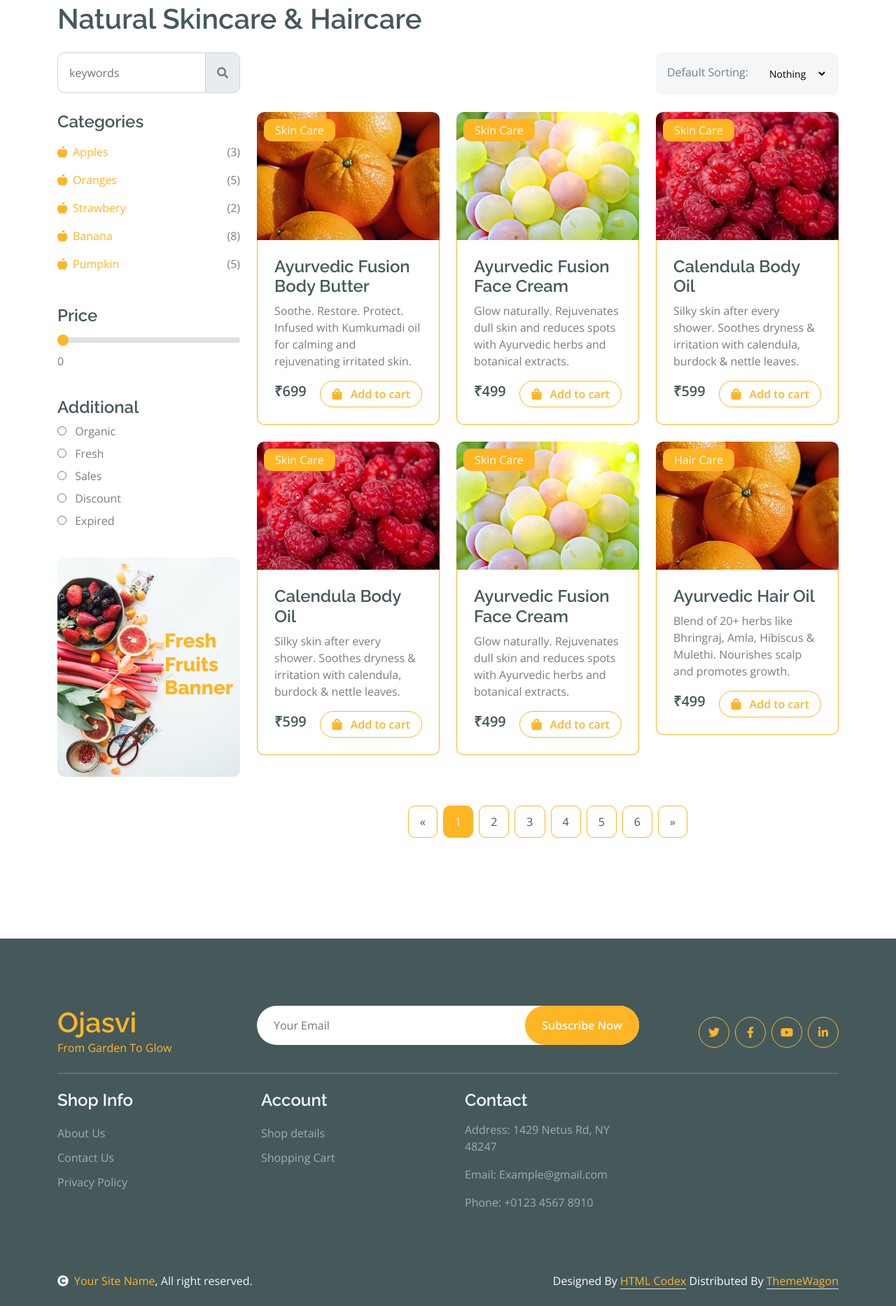
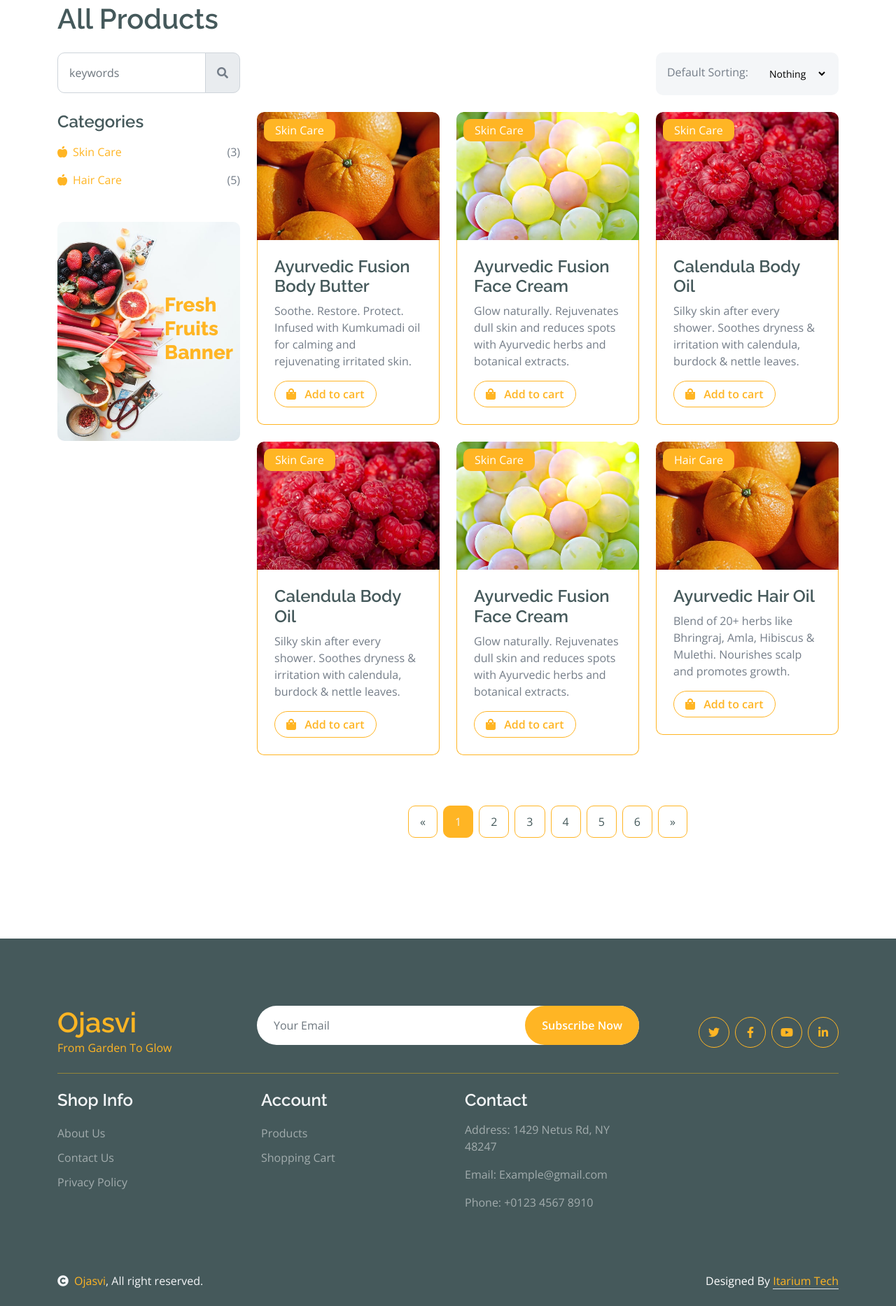
Before and after one commit to Rajdoot22/ojasvi, a plain HTML site: page shop.html in a window 1280 px wide. Shown: the part 344-2210 px from the top of the page at 70% size. Drawn offline with nearby package versions, Linux system fonts and the light colour scheme.

Commit message:
new changes

```diff
--- a/css/style.css
+++ b/css/style.css
@@ -311,7 +311,7 @@
 }
 
 .fruite .fruite-item {
-    height: 100%;
+    height: auto;
     transition: 0.5s;
 }
 .fruite .fruite-item:hover {
--- a/shop.html
+++ b/shop.html
@@ -70,8 +70,8 @@
                 <div class="collapse navbar-collapse bg-white" id="navbarCollapse">
                     <div class="navbar-nav mx-auto">
                         <a href="index.html" class="nav-item nav-link active">Home</a>
-                        <a href="shop.html" class="nav-item nav-link">Shop</a>
                         <a href="shop-detail.html" class="nav-item nav-link">About Us</a>
+                        <a href="shop.html" class="nav-item nav-link">Products</a>
                         <!-- <div class="nav-item dropdown">
                                 <a href="#" class="nav-link dropdown-toggle" data-bs-toggle="dropdown">Pages</a>
                                 <div class="dropdown-menu m-0 bg-secondary rounded-0">
@@ -94,9 +94,14 @@
                                 class="position-absolute bg-secondary rounded-circle d-flex align-items-center justify-content-center text-dark px-1"
                                 style="top: -5px; left: 15px; height: 20px; min-width: 20px;">3</span>
                         </a>
-                        <a href="#" class="my-auto">
+                        <a href="#" class="my-auto" style="color: #ffb524;">
                             <i class="fas fa-user fa-2x"></i>
                         </a>
+                        <style>
+                            a.my-auto:hover {
+                                color: #ffb524 !important;
+                            }
+                        </style>
                     </div>
                 </div>
             </nav>
@@ -141,7 +146,7 @@
     <!-- Fruits Shop Start-->
     <div class="container-fluid fruite py-5">
         <div class="container py-5">
-            <h1 class="mb-4">Natural Skincare & Haircare</h1>
+            <h1 class="mb-4">All Products</h1>
             <div class="row g-4">
                 <div class="col-lg-12">
                     <div class="row g-4">
@@ -176,17 +181,17 @@
                                         <ul class="list-unstyled fruite-categorie">
                                             <li>
                                                 <div class="d-flex justify-content-between fruite-name">
-                                                    <a href="#"><i class="fas fa-apple-alt me-2"></i>Apples</a>
+                                                    <a href="#"><i class="fas fa-apple-alt me-2"></i>Skin Care</a>
                                                     <span>(3)</span>
                                                 </div>
                                             </li>
                                             <li>
                                                 <div class="d-flex justify-content-between fruite-name">
-                                                    <a href="#"><i class="fas fa-apple-alt me-2"></i>Oranges</a>
+                                                    <a href="#"><i class="fas fa-apple-alt me-2"></i>Hair Care</a>
                                                     <span>(5)</span>
                                                 </div>
                                             </li>
-                                            <li>
+                                            <!-- <li>
                                                 <div class="d-flex justify-content-between fruite-name">
                                                     <a href="#"><i class="fas fa-apple-alt me-2"></i>Strawbery</a>
                                                     <span>(2)</span>
@@ -203,11 +208,11 @@
                                                     <a href="#"><i class="fas fa-apple-alt me-2"></i>Pumpkin</a>
                                                     <span>(5)</span>
                                                 </div>
-                                            </li>
+                                            </li> -->
                                         </ul>
                                     </div>
                                 </div>
-                                <div class="col-lg-12">
+                                <!-- <div class="col-lg-12">
                                     <div class="mb-3">
                                         <h4 class="mb-2">Price</h4>
                                         <input type="range" class="form-range w-100" id="rangeInput" name="rangeInput"
@@ -215,8 +220,8 @@
                                         <output id="amount" name="amount" min-velue="0" max-value="500"
                                             for="rangeInput">0</output>
                                     </div>
-                                </div>
-                                <div class="col-lg-12">
+                                </div> -->
+                                <!-- <div class="col-lg-12">
                                     <div class="mb-3">
                                         <h4>Additional</h4>
                                         <div class="mb-2">
@@ -245,7 +250,7 @@
                                             <label for="Categories-5"> Expired</label>
                                         </div>
                                     </div>
-                                </div>
+                                </div> -->
                                 <!-- <div class="col-lg-12">
                                     <h4 class="mb-3">Featured products</h4>
                                     <div class="d-flex align-items-center justify-content-start">
@@ -337,7 +342,7 @@
                                             <p>Soothe. Restore. Protect. Infused with Kumkumadi oil for calming and
                                                 rejuvenating irritated skin.</p>
                                             <div class="d-flex justify-content-between flex-lg-wrap">
-                                                <p class="text-dark fs-5 fw-bold mb-0">₹699</p>
+                                                <!-- <p class="text-dark fs-5 fw-bold mb-0">₹699</p> -->
                                                 <a href="#"
                                                     class="btn border border-secondary rounded-pill px-3 text-primary">
                                                     <i class="fa fa-shopping-bag me-2 text-primary"></i> Add to cart
@@ -360,7 +365,7 @@
                                             <p>Glow naturally. Rejuvenates dull skin and reduces spots with Ayurvedic
                                                 herbs and botanical extracts.</p>
                                             <div class="d-flex justify-content-between flex-lg-wrap">
-                                                <p class="text-dark fs-5 fw-bold mb-0">₹499</p>
+                                                <!-- <p class="text-dark fs-5 fw-bold mb-0">₹499</p> -->
                                                 <a href="#"
                                                     class="btn border border-secondary rounded-pill px-3 text-primary">
                                                     <i class="fa fa-shopping-bag me-2 text-primary"></i> Add to cart
@@ -383,7 +388,7 @@
                                             <p>Silky skin after every shower. Soothes dryness & irritation with
                                                 calendula, burdock & nettle leaves.</p>
                                             <div class="d-flex justify-content-between flex-lg-wrap">
-                                                <p class="text-dark fs-5 fw-bold mb-0">₹599</p>
+                                                <!-- <p class="text-dark fs-5 fw-bold mb-0">₹599</p> -->
                                                 <a href="#"
                                                     class="btn border border-secondary rounded-pill px-3 text-primary">
                                                     <i class="fa fa-shopping-bag me-2 text-primary"></i> Add to cart
@@ -405,7 +410,7 @@
                                             <p>Silky skin after every shower. Soothes dryness & irritation with
                                                 calendula, burdock & nettle leaves.</p>
                                             <div class="d-flex justify-content-between flex-lg-wrap">
-                                                <p class="text-dark fs-5 fw-bold mb-0">₹599</p>
+                                                <!-- <p class="text-dark fs-5 fw-bold mb-0">₹599</p> -->
                                                 <a href="#"
                                                     class="btn border border-secondary rounded-pill px-3 text-primary">
                                                     <i class="fa fa-shopping-bag me-2 text-primary"></i> Add to cart
@@ -428,7 +433,7 @@
                                             <p>Glow naturally. Rejuvenates dull skin and reduces spots with Ayurvedic
                                                 herbs and botanical extracts.</p>
                                             <div class="d-flex justify-content-between flex-lg-wrap">
-                                                <p class="text-dark fs-5 fw-bold mb-0">₹499</p>
+                                                <!-- <p class="text-dark fs-5 fw-bold mb-0">₹499</p> -->
                                                 <a href="#"
                                                     class="btn border border-secondary rounded-pill px-3 text-primary">
                                                     <i class="fa fa-shopping-bag me-2 text-primary"></i> Add to cart
@@ -473,7 +478,7 @@
                                             <p>Blend of 20+ herbs like Bhringraj, Amla, Hibiscus & Mulethi. Nourishes
                                                 scalp and promotes growth.</p>
                                             <div class="d-flex justify-content-between flex-lg-wrap">
-                                                <p class="text-dark fs-5 fw-bold mb-0">₹499</p>
+                                                <!-- <p class="text-dark fs-5 fw-bolzd mb-0">₹499</p> -->
                                                 <a href="#"
                                                     class="btn border border-secondary rounded-pill px-3 text-primary"><i
                                                         class="fa fa-shopping-bag me-2 text-primary"></i> Add to
@@ -598,7 +603,7 @@
                     <div class="d-flex flex-column text-start footer-item">
                         <h4 class="text-light mb-3">Account</h4>
                         <!-- <a class="btn-link" href="">My Account</a> -->
-                        <a class="btn-link" href="">Shop details</a>
+                        <a class="btn-link" href="">Products</a>
                         <a class="btn-link" href="">Shopping Cart</a>
                         <!-- <a class="btn-link" href="">Wishlist</a>
                         <a class="btn-link" href="">Order History</a>
@@ -624,15 +629,13 @@
         <div class="container">
             <div class="row">
                 <div class="col-md-6 text-center text-md-start mb-3 mb-md-0">
-                    <span class="text-light"><a href="#"><i class="fas fa-copyright text-light me-2"></i>Your Site
-                            Name</a>, All right reserved.</span>
+                    <span class="text-light"><a href="#"><i class="fas fa-copyright text-light me-2"></i>Ojasvi</a>, All right reserved.</span>
                 </div>
                 <div class="col-md-6 my-auto text-center text-md-end text-white">
                     <!--/*** This template is free as long as you keep the below author’s credit link/attribution link/backlink. ***/-->
                     <!--/*** If you'd like to use the template without the below author’s credit link/attribution link/backlink, ***/-->
                     <!--/*** you can purchase the Credit Removal License from "https://htmlcodex.com/credit-removal". ***/-->
-                    Designed By <a class="border-bottom" href="https://htmlcodex.com">HTML Codex</a> Distributed By <a
-                        class="border-bottom" href="https://themewagon.com">ThemeWagon</a>
+                    Designed By <a class="border-bottom" href="https://itariumtech.com/#/">Itarium Tech</a>
                 </div>
             </div>
         </div>
```
Also changed, not shown: 404.html (+11 -7 lines), cart.html (+11 -8 lines), chackout.html (+11 -8 lines), contact.html (+11 -8 lines), index.html (+10 -6 lines), shop-detail.html (+10 -7 lines), testimonial.html (+11 -7 lines).
